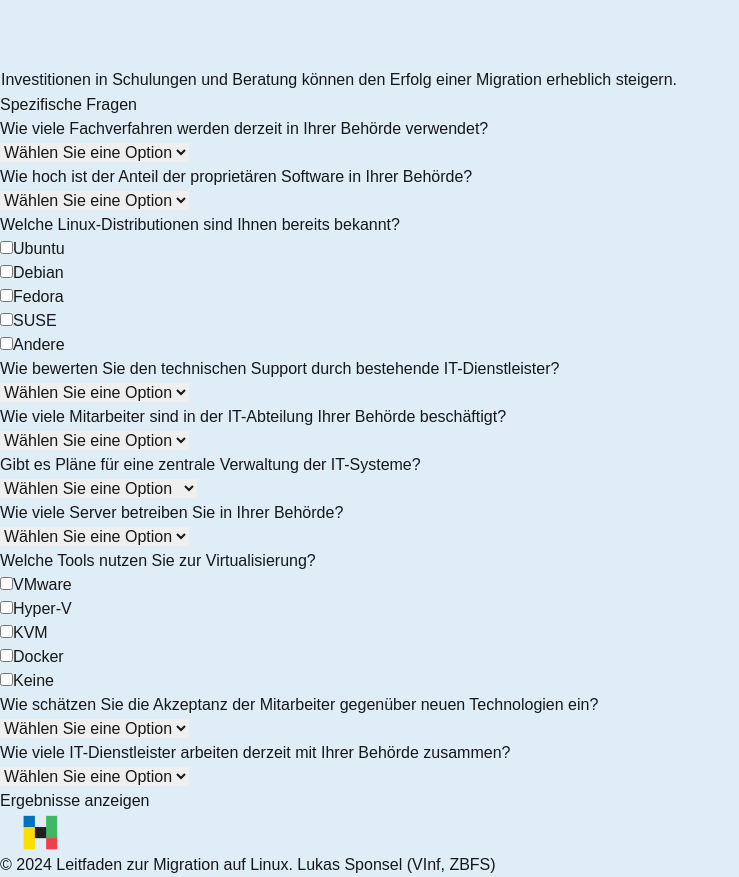
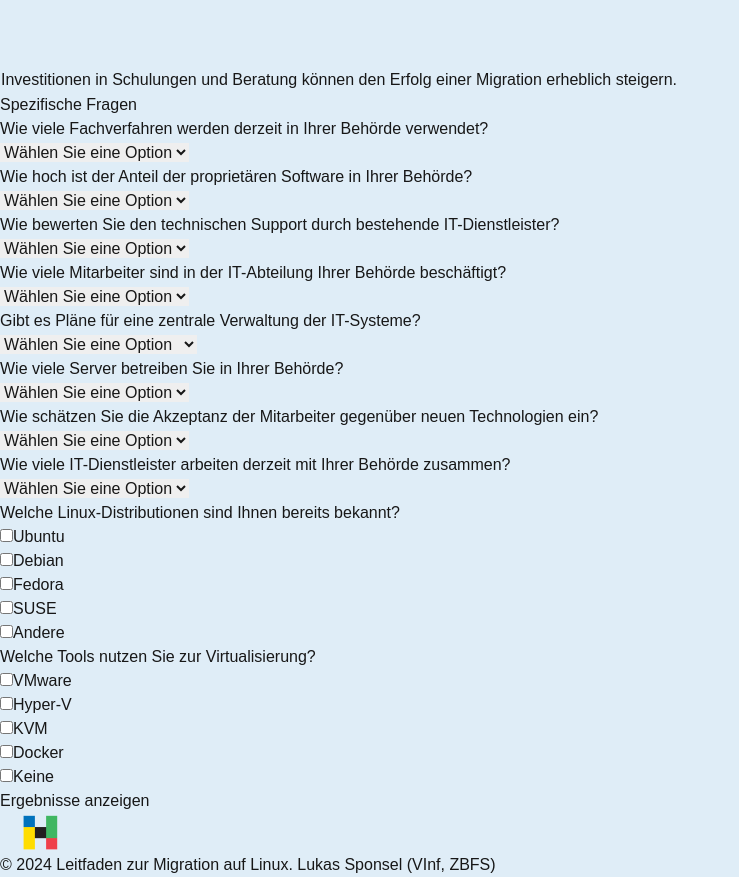
Before and after one commit to DrFisch/LeitfadenWebsite, a Next.js app: page /decision-making/fragebogen in a window 1280 px wide. Shown: the part 8176-9053 px from the top of the page, without its empty margins (0-739 px from the left). Built offline with nearby package versions, Linux system fonts and the light colour scheme.

Commit message:
sortierung bei spezifischen fragen eingefügt

```diff
--- a/src/components/decision-making/fragebogen/TableFragebogen.tsx
+++ b/src/components/decision-making/fragebogen/TableFragebogen.tsx
@@ -5,10 +5,11 @@ import { QuestionMarkCircleIcon } from '@heroicons/react/24/outline';
 
 type QuestionType = 'dropdown' | 'checkbox';
 
-interface GeneralQuestion {
+export interface GeneralQuestion {
   id: string;
   question: string;
   info?: string;
+  weight: number;
 }
 
 export interface SpecificQuestion {
@@ -18,14 +19,21 @@ export interface SpecificQuestion {
   options: string[];
 }
 
-interface QuestionnaireTableProps {
+interface QuestionsTableProps {
   generalQuestions: GeneralQuestion[];
   specificQuestions: SpecificQuestion[];
 }
 
-export default function QuestionnaireTable({ generalQuestions, specificQuestions }: QuestionnaireTableProps) {
+export default function QuestionsTable({ generalQuestions, specificQuestions }: QuestionsTableProps) {
   const [generalAnswers, setGeneralAnswers] = useState<{ [key: string]: string }>({});
   const [specificAnswers, setSpecificAnswers] = useState<{ [key: string]: string[] | string }>({});
+
+  // Sortiere die spezifischen Fragen: dropdown zuerst, dann checkbox
+  const sortedSpecificQuestions = [...specificQuestions].sort((a, b) => {
+    if (a.type === 'dropdown' && b.type === 'checkbox') return -1;
+    if (a.type === 'checkbox' && b.type === 'dropdown') return 1;
+    return 0;
+  });
 
   const handleGeneralAnswerChange = (questionId: string, value: string) => {
     setGeneralAnswers((prev) => ({ ...prev, [questionId]: value }));
@@ -39,7 +47,7 @@ export default function QuestionnaireTable({ generalQuestions, specificQuestions
     <div className="space-y-8">
       {/* Allgemeine Fragen */}
       <div className="overflow-x-auto">
-        <h2 className="text-lg font-bold mb-4">Allgemeine Fragen</h2>
+        <h2 className="text-lg font-bold mb-4 border-b-2 border-gray-600">Allgemeine Fragen</h2>
         <table className="min-w-full border-collapse border border-gray-200 bg-gray-50 shadow-md rounded-lg">
           <thead>
             <tr>
@@ -86,10 +94,10 @@ export default function QuestionnaireTable({ generalQuestions, specificQuestions
 
       {/* Spezifische Fragen */}
       <div>
-        <h2 className="text-lg font-bold mb-4">Spezifische Fragen</h2>
-        {specificQuestions.map((q) => (
+        <h2 className="text-lg font-bold mb-4 border-b-2 border-gray-600">Spezifische Fragen</h2>
+        {sortedSpecificQuestions.map((q) => (
           <div key={q.id} className="mb-4">
-            <h3 className="text-md font-semibold text-gray-700">{q.question}</h3>
+            <h3 className="text-lg font-bold text-gray-700">{q.question}</h3>
             {q.type === 'dropdown' ? (
               <select
                 value={specificAnswers[q.id] || ''}
```
